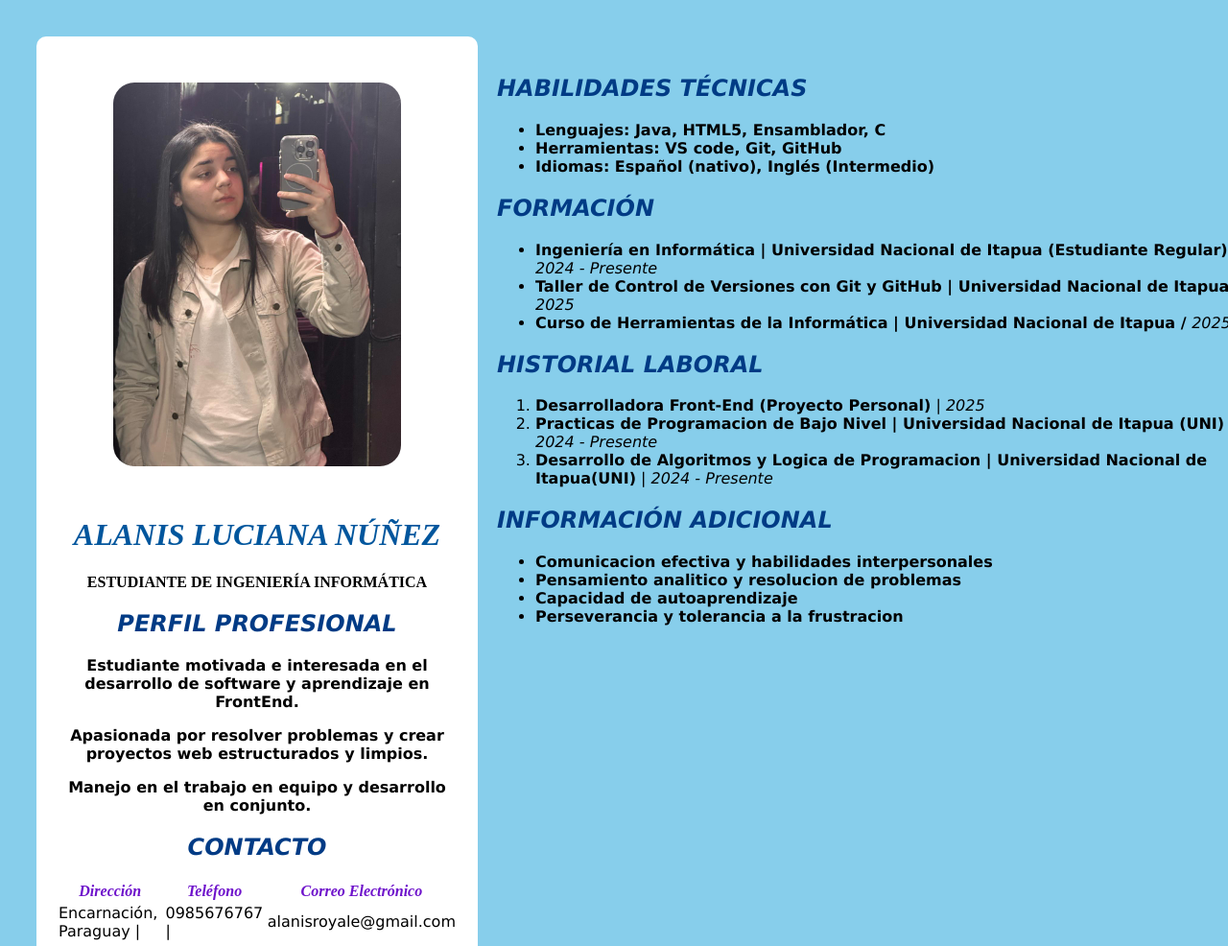
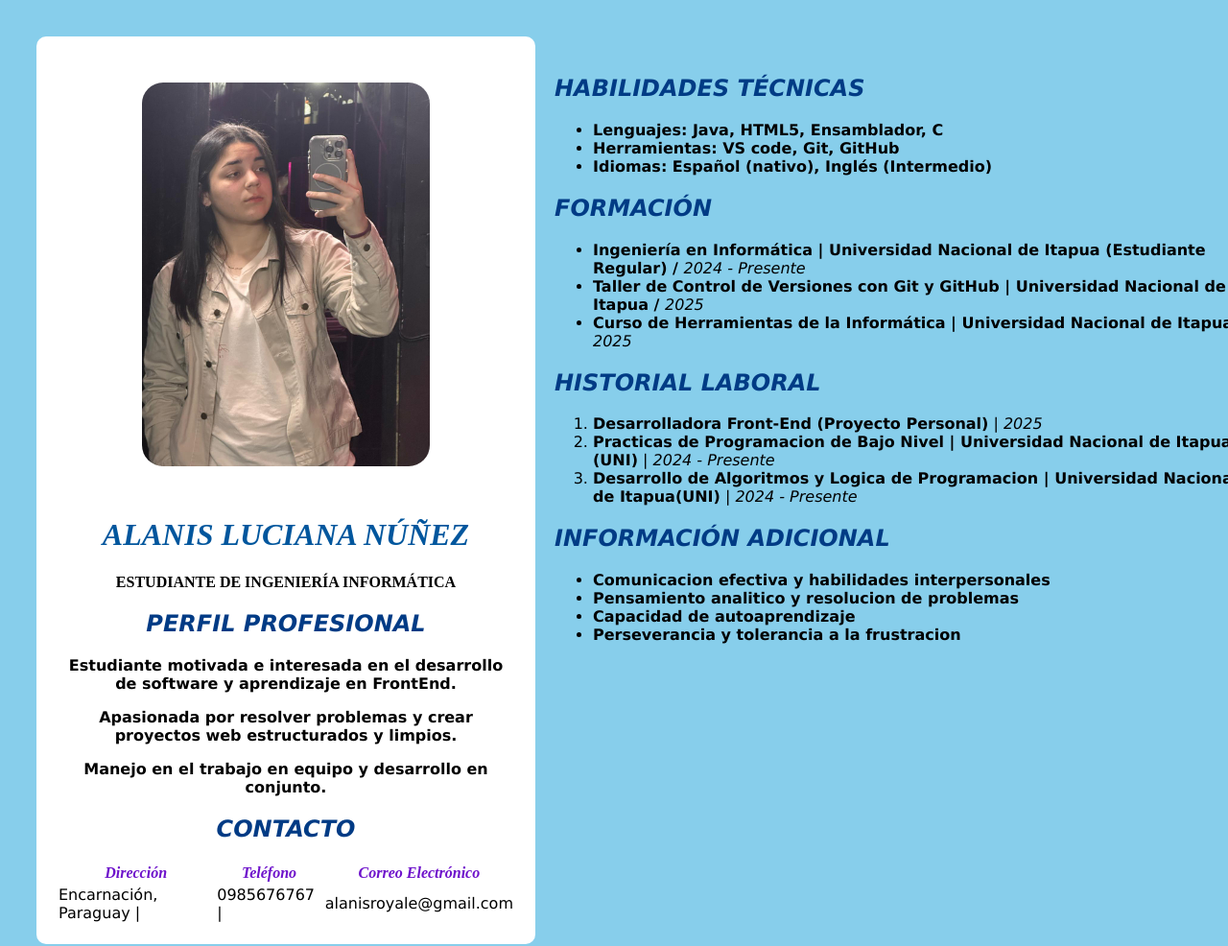
Before and after one commit to alanisnunhez/Tarea-Curriculum---AlanisNunez, a plain HTML site: page index.html in a window 1280 px wide. Shown: the top 986 px of the page at 96% size. Drawn offline with Linux system fonts and the light colour scheme.

Commit message:
ultimo cambio

```diff
--- a/index.html
+++ b/index.html
@@ -31,7 +31,7 @@
                 padding: 30px;
             }
             main {
-                width: 65%;
+                width: 60%;
                 background-color: skyblue;
                 padding: 20px;
             }
@@ -39,7 +39,7 @@
                 background-color: white;
                 padding: 20px;
                 border-radius: 10px;
-                width: 35%;
+                width: 40%;
             }
             .contenedor{
                 display: flex;
```
